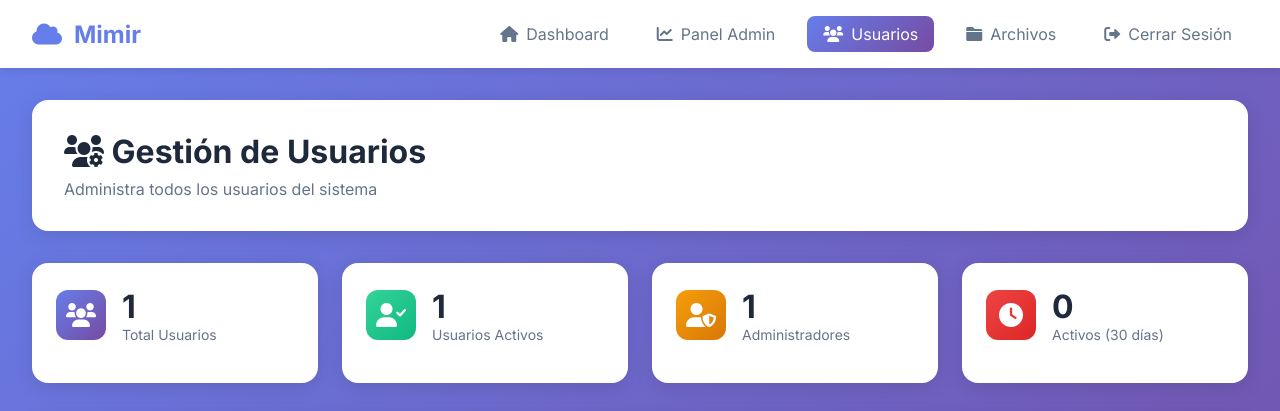
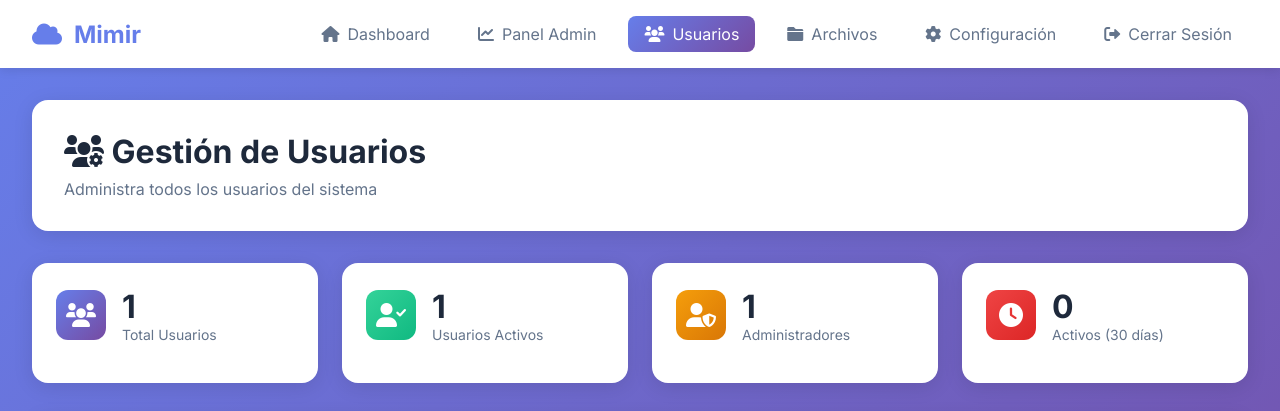
Before and after one commit to matatunos/Mimir, a PHP site: page /admin_users.php in a window 1280 px wide. Shown: the top 411 px of the page. Run offline with PHP 8.4, Linux system fonts and the light colour scheme; the visitor is signed in with stand-in values (Sample User, id 1); data comes from the database, SQL or seed files in the repository; data that the repository does not hold is empty; a stand-in replaces the project's code that opens the database connection; some libraries are stand-ins or nearby versions.

Commit message:
Añadido enlace de Configuración en menús administrativos

```diff
--- a/public/admin_dashboard.php
+++ b/public/admin_dashboard.php
@@ -491,6 +491,9 @@ $siteName = SystemConfig::get('site_name', APP_NAME);
                 <a href="admin_files.php">
                     <i class="fas fa-folder"></i> Archivos
                 </a>
+                <a href="admin_config.php">
+                    <i class="fas fa-cog"></i> Configuración
+                </a>
                 <a href="logout.php">
                     <i class="fas fa-sign-out-alt"></i> Cerrar Sesión
                 </a>
--- a/public/admin_files.php
+++ b/public/admin_files.php
@@ -528,6 +528,9 @@ $siteName = SystemConfig::get('site_name', APP_NAME);
                 <a href="admin_files.php" class="active">
                     <i class="fas fa-file-alt"></i> Archivos
                 </a>
+                <a href="admin_config.php">
+                    <i class="fas fa-cog"></i> Configuración
+                </a>
                 <a href="logout.php">
                     <i class="fas fa-sign-out-alt"></i> Cerrar Sesión
                 </a>
--- a/public/admin_users.php
+++ b/public/admin_users.php
@@ -803,6 +803,9 @@ $siteName = SystemConfig::get('site_name', APP_NAME);
                 <a href="admin_files.php">
                     <i class="fas fa-folder"></i> Archivos
                 </a>
+                <a href="admin_config.php">
+                    <i class="fas fa-cog"></i> Configuración
+                </a>
                 <a href="logout.php">
                     <i class="fas fa-sign-out-alt"></i> Cerrar Sesión
                 </a>
```
